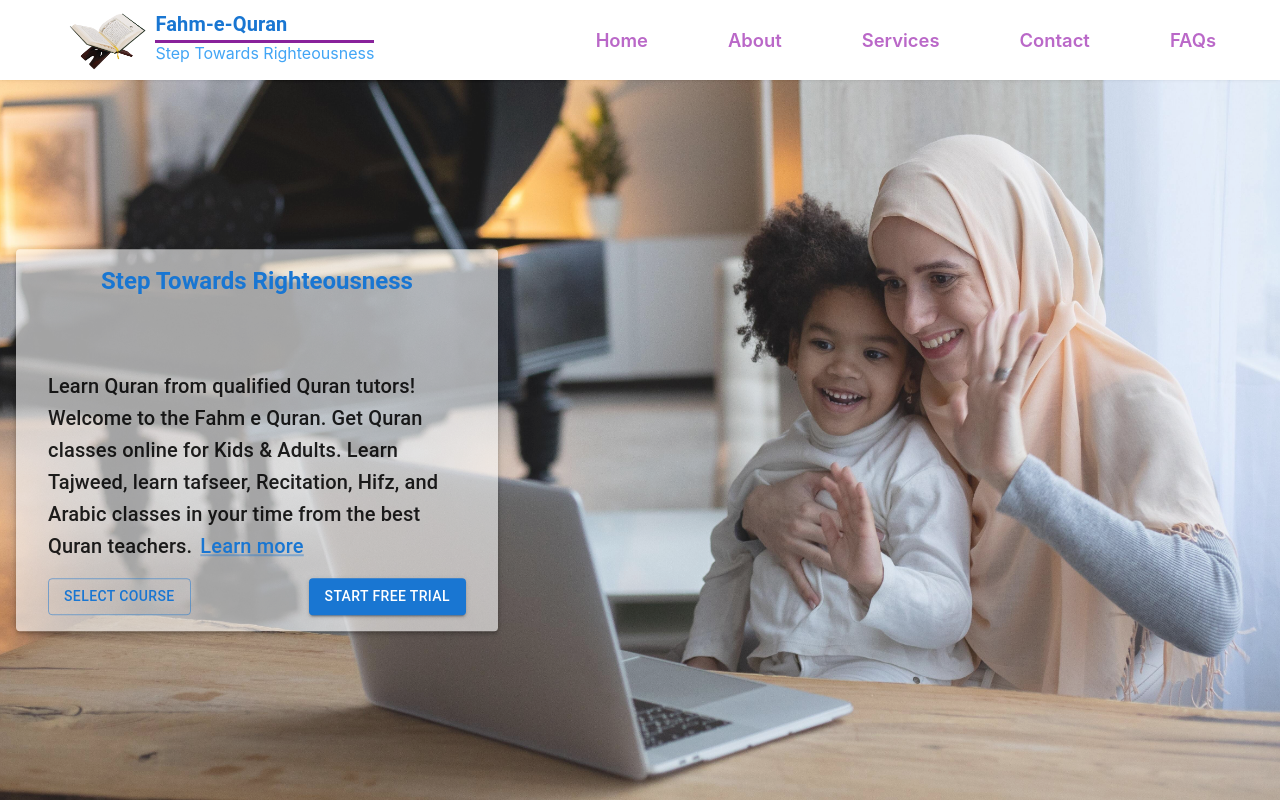
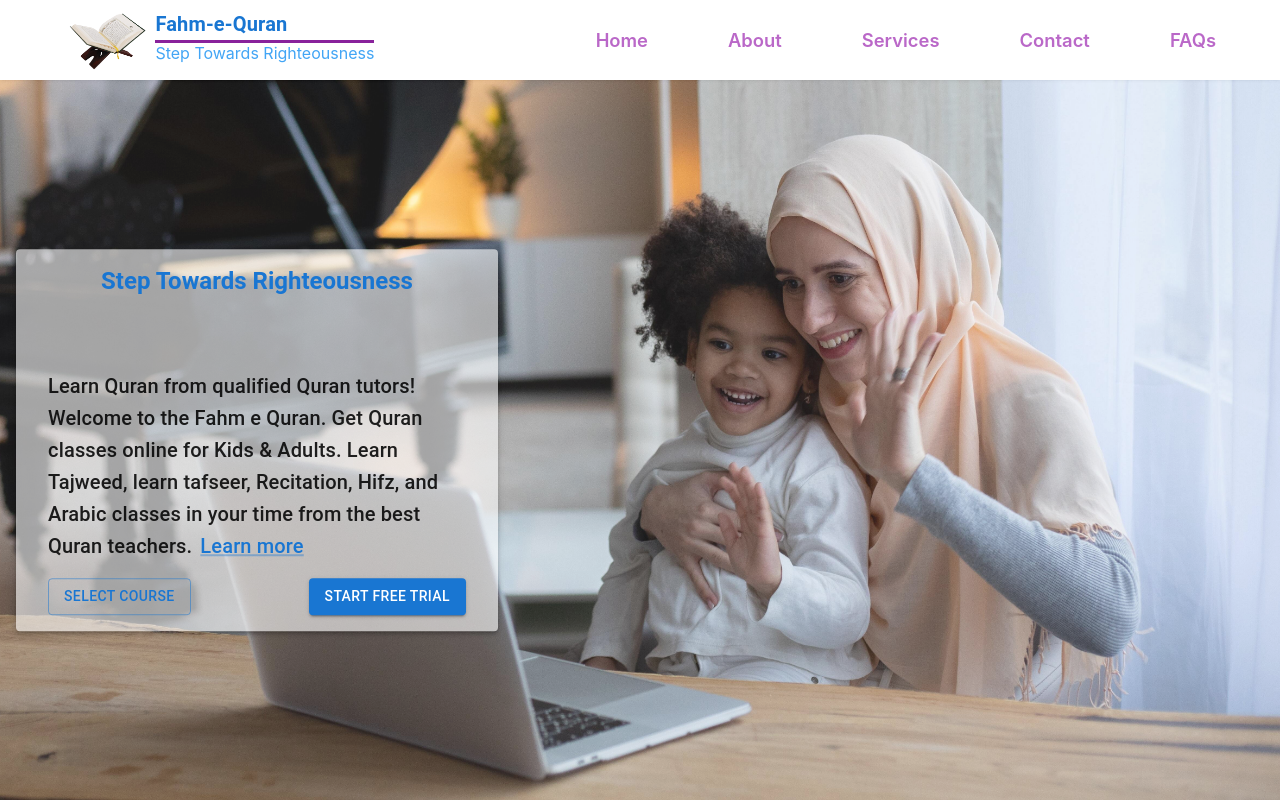
Before and after one commit to GhulamUllah/fahm-e-equran, a React (Create React App) app: page / in a window 1280 px wide. Shown: the top 800 px of the page. Built offline with nearby package versions, Linux system fonts and the light colour scheme.

Commit message:
wgujwjhv

```diff
--- a/src/App.css
+++ b/src/App.css
@@ -60,7 +60,7 @@ background-color: #fcfafa;
     width: 100%;
     height: 100%;
     object-fit: cover;
-    object-position: center;
+    object-position: right;
     opacity: .9;
 }
 /* Hero Section */
```
